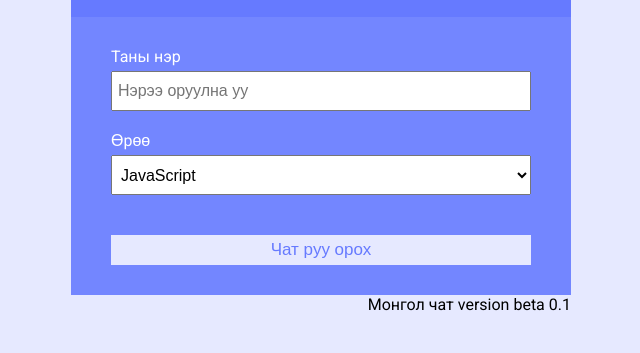
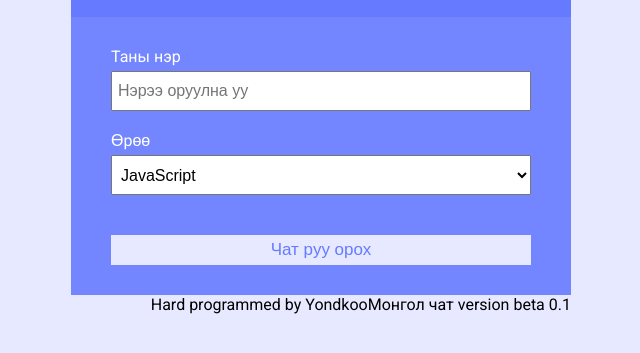
Before and after one commit to yondkoo/realtimechat, a website: page public/index.html in a window 1280 px wide. Shown: the part 141-494 px from the top of the page, without its empty margins (319-959 px from the left). Drawn offline with Linux system fonts and the light colour scheme.

Commit message:
upload procfile for heroku

```diff
--- a/public/index.html
+++ b/public/index.html
@@ -45,6 +45,7 @@
 				</form>
 			</main>
 			<p class="umberLead">Монгол чат version beta 0.1</p>
+			<p class="umberLead">Hard programmed by Yondkoo</p>
 		</div>
 	</body>
 </html>
```
